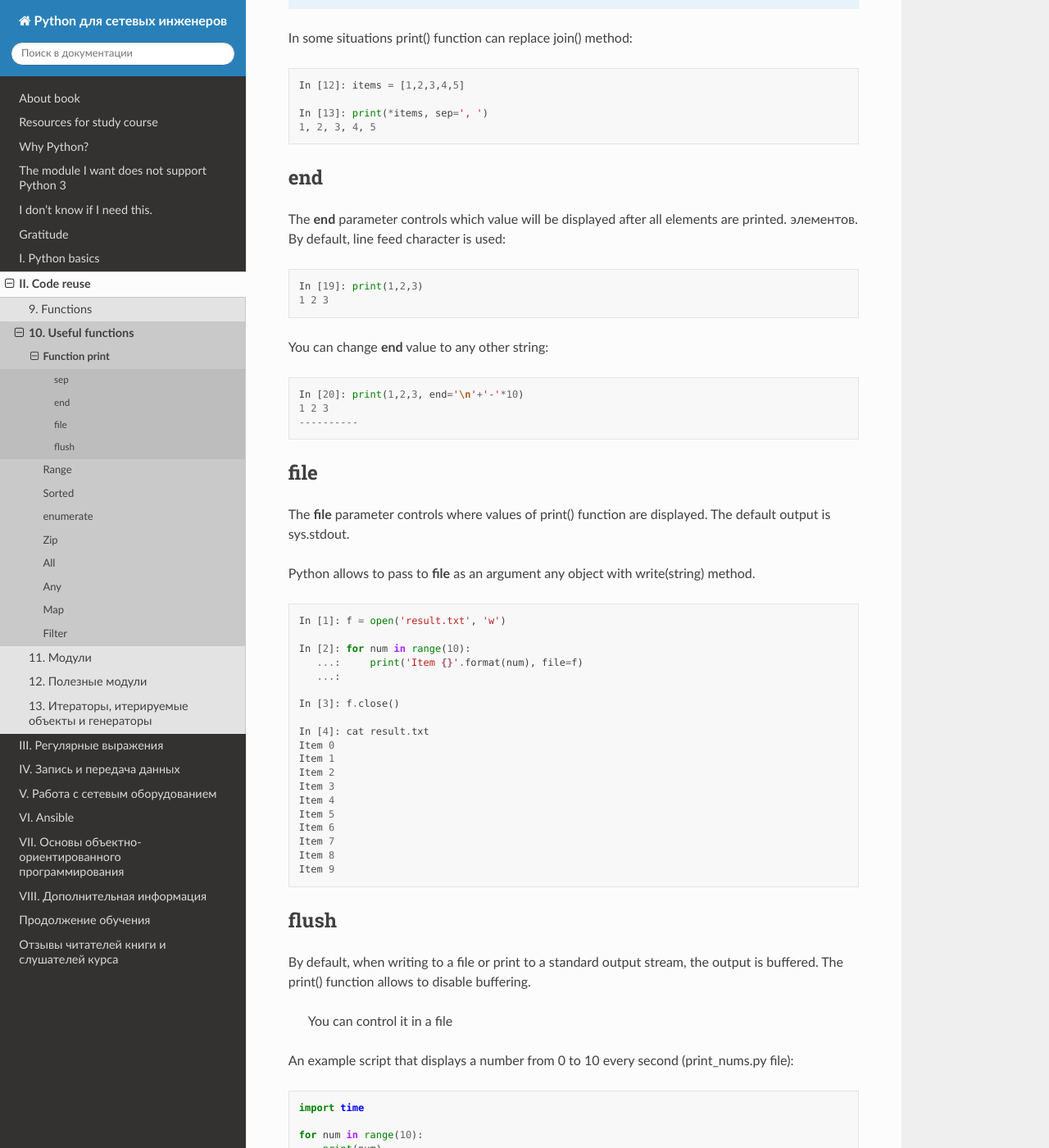
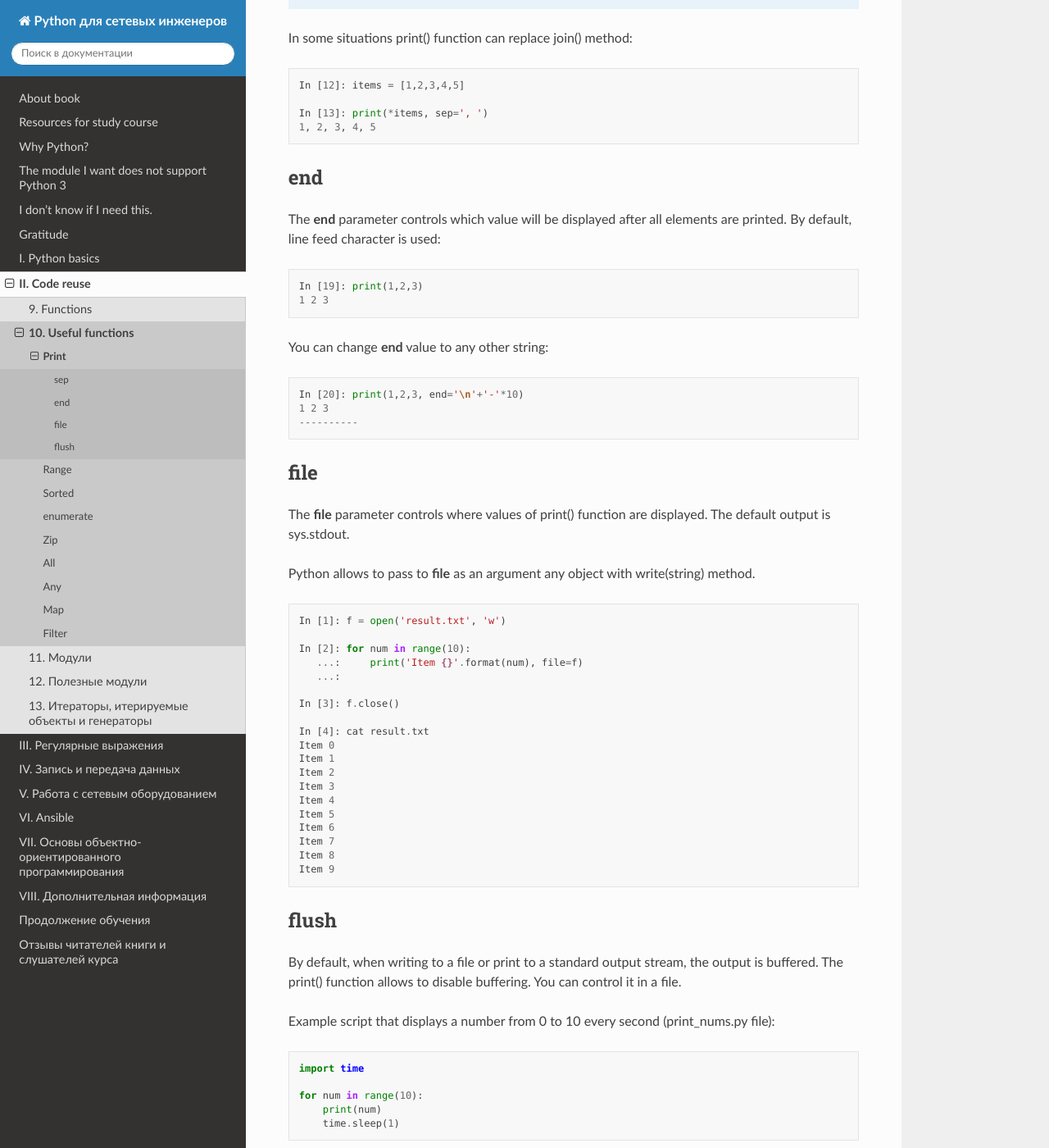
Before and after one commit to Aidar5/nattoeng, a Sphinx documentation site: the page built from docs/source/book/10_useful_functions/print.rst, in a window 1280 px wide and 1400 px high, scrolled down 1458 px. Shown: the whole window at 82% size. Built offline with Sphinx 7.4.7 and the Read the Docs theme 2.0.0, drawn with Linux system fonts in a browser that asks for light colours; pages that are not in the unit, such as notebooks, are missing from menus; some of the changed text lies outside the part shown.

Commit message:
Update print.rst

```diff
--- a/docs/source/book/10_useful_functions/print.rst
+++ b/docs/source/book/10_useful_functions/print.rst
@@ -1,6 +1,6 @@
 .. _print:
 
-Function print
+Print
 -------------
 
 The ``print()`` function has been used many times in the book but its full syntax has not yet been considered:
@@ -79,7 +79,6 @@ end
 ~~~
 
 The **end** parameter controls which value will be displayed after all elements are printed.
-элементов.
 By default, line feed character is used:
 
 .. code:: python
@@ -127,11 +126,9 @@ Python allows to pass to **file** as an argument any object with write(string) m
 flush
 ~~~~~
 
-By default, when writing to a file or print to a standard output stream, the output is buffered.  The print() function allows to disable buffering.
+By default, when writing to a file or print to a standard output stream, the output is buffered.  The print() function allows to disable buffering. You can control it in a file.
 
-    You can control it in a file
-
-An example script that displays a number from 0 to 10 every second (print_nums.py file):
+Example script that displays a number from 0 to 10 every second (print_nums.py file):
 
 .. code:: python
 
@@ -155,7 +152,7 @@ Now, a similar script but the numbers will appear in one line (print_nums_onelin
 
 Try running the function. The numbers does not appear one per second but all appear after 10 seconds.
 
-This is because, when output is displayed on standard output, the **flush** is performed after line feed character.
+This is because when output is displayed on standard output the **flush** is performed after line feed character.
 
 In order to make script work properly the **flush** should be set to True (print_nums_oneline_fixed.py file):
 
```
Also changed, not shown: other parts of docs/source/book/10_useful_functions/print.rst (+2 -2 lines).
